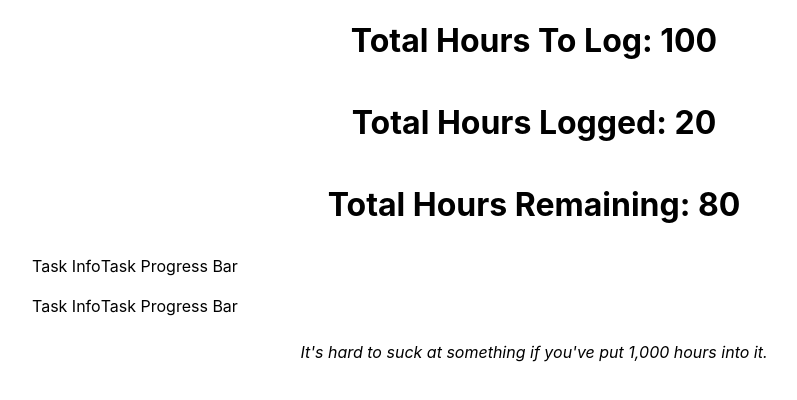
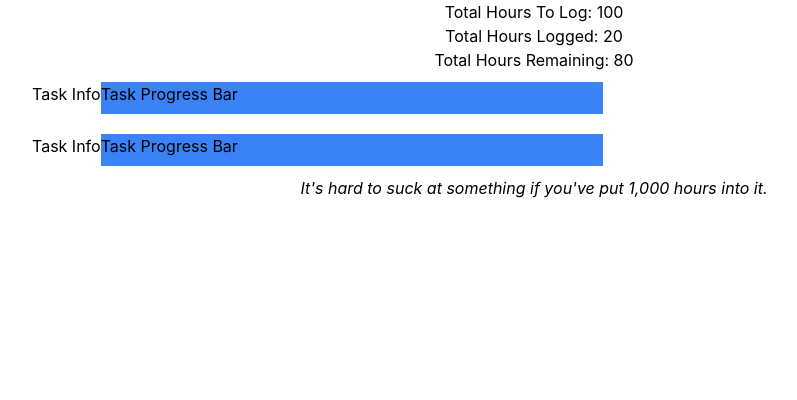
Before and after one commit to mark-torres10/youSuckTimer, a React (Create React App) app: page / in a window 1280 px wide. Shown: the top 400 px of the page, without its empty margins (106-903 px from the left). Built offline with nearby package versions, Linux system fonts and the light colour scheme.

Commit message:
have working tailwind installation

```diff
--- a/src/components/TaskProgressBar.js
+++ b/src/components/TaskProgressBar.js
@@ -4,7 +4,7 @@ import '../styles/TaskProgressBar.css'
 
 export default function TaskProgressBar() {
   return (
-    <div>
+    <div className="w-1/2 bg-blue-500 h-8">
       Task Progress Bar
     </div>
   )
--- a/src/index.css
+++ b/src/index.css
@@ -1,3 +1,7 @@
+@import 'tailwindcss/base';
+@import 'tailwindcss/components';
+@import 'tailwindcss/utilities';
+
 body {
   margin: 0;
   font-family: -apple-system, BlinkMacSystemFont, 'Segoe UI', 'Roboto', 'Oxygen',
--- /dev/null
+++ b/tailwind.config.js
@@ -0,0 +1,8 @@
+/** @type {import('tailwindcss').Config} */
+module.exports = {
+  content: ["./src/**/*.{html,js}"],
+  theme: {
+    extend: {},
+  },
+  plugins: [],
+}
```
